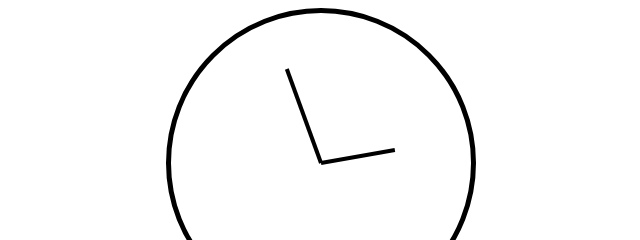
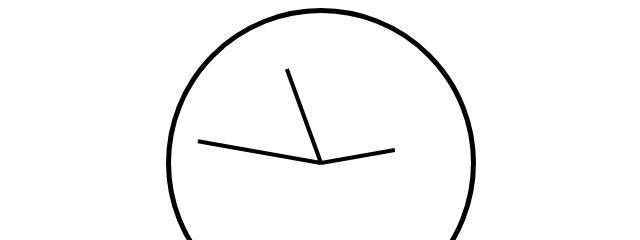
Before and after one commit to shreemaan-abhishek/Frontend-Practice, a plain HTML site: page hcj-clock/index.html in a window 1280 px wide. Shown: the top 240 px of the page, 319-959 px from the left. Drawn offline with Linux system fonts and the light colour scheme.

Commit message:
position second hand

```diff
--- a/hcj-clock/index.html
+++ b/hcj-clock/index.html
@@ -15,7 +15,7 @@
             <!-- <div class="division"> -->
                 <div class="hand hour"></div>
                 <div class="hand minute"></div>
-                <!-- <div class="hand second"></div> -->
+                <div class="hand second"></div>
             <!-- </div> -->
         </div>
     </div>
--- a/hcj-clock/styles.css
+++ b/hcj-clock/styles.css
@@ -39,7 +39,16 @@
 
 .minute{
     width: 100px;
+    position: absolute;
     margin: 148px 0 0 50px;
     transform: rotate(70deg);
     transform-origin: 100%;
 }
+
+.second{
+    width: 125px;
+    position: absolute;
+    margin: 148px 0 0 25px;
+    transform: rotate(10deg);
+    transform-origin: 100%;
+}
```
